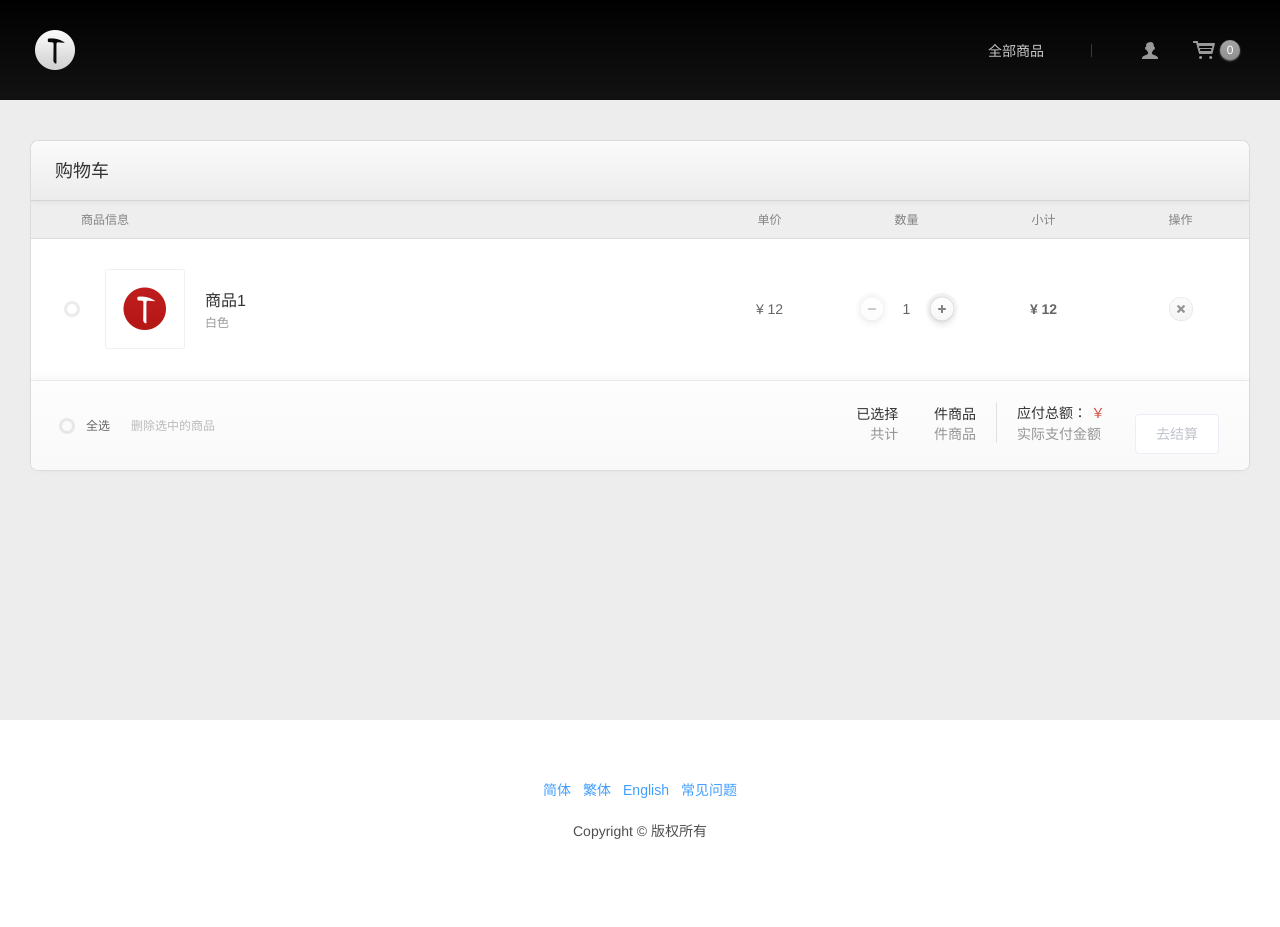
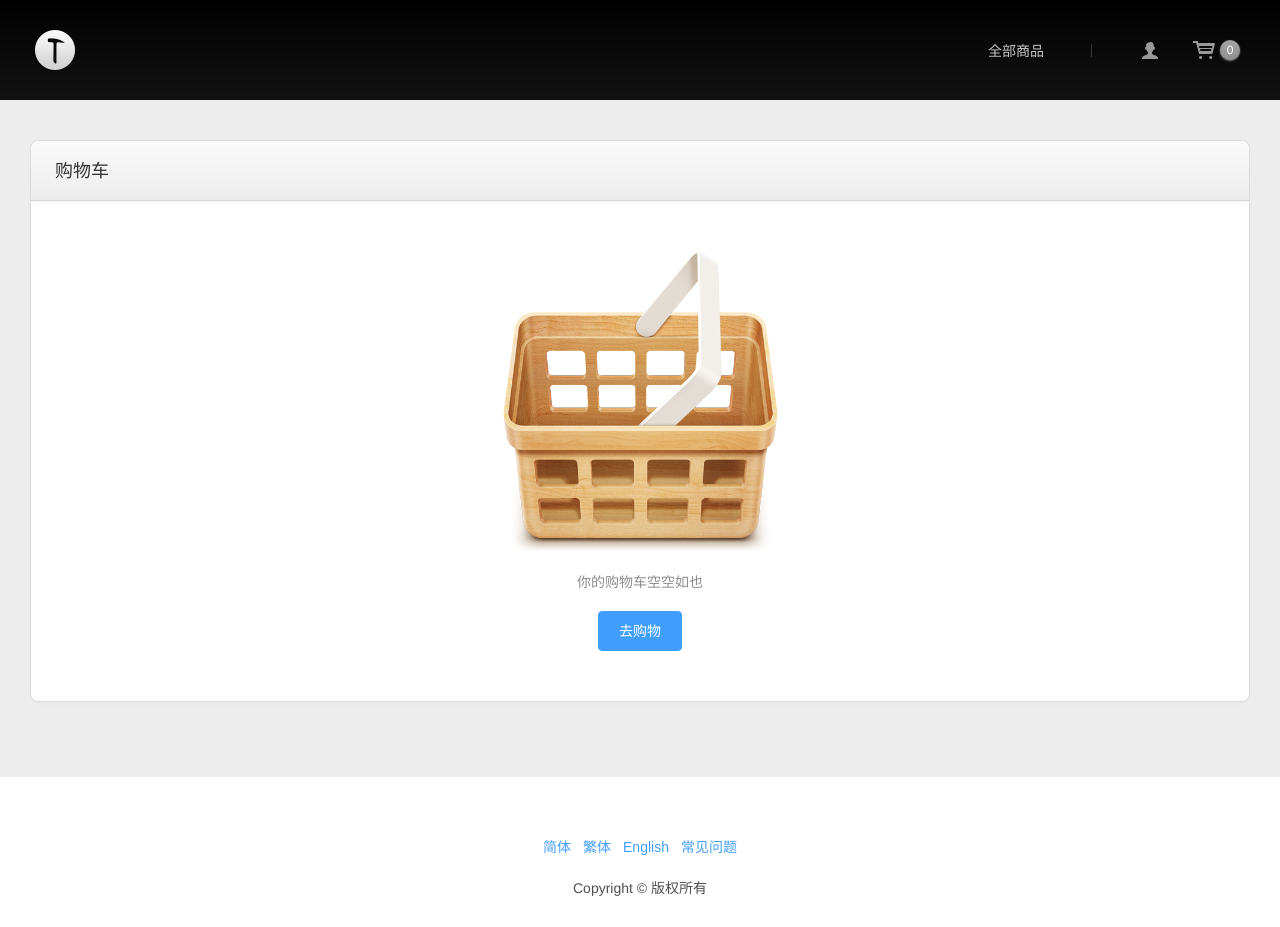
Before and after one commit to 675524901/shoppingdemo, a Vue app: page /#/cart in a window 1280 px wide. Before the commit the page ends 870 px from the top, so only its background shows below. Built offline with nearby package versions, Linux system fonts and the light colour scheme; what vue-infinite-scroll would draw is missing.

Commit message:
购物车勾选

```diff
--- a/src/components/MallGoods.vue
+++ b/src/components/GoodsCard.vue
@@ -13,11 +13,11 @@
           <router-link :to="'goodsDetail?productId='+msg.productId">
             <el-button style="margin: 0 5px" size="small" type="primary" plain>查看详情</el-button>
           </router-link>
-          <el-button style="margin: 0 5px" type="primary" size="small" @click="handleAddCart(msg.productId,msg.salePrice,msg.productName,msg.productImg)">加入购物车</el-button>
+          <el-button style="margin: 0 5px" type="primary" size="small" @click="handleAddCart(msg.productId,msg.productPrice,msg.productName,msg.productImg)">加入购物车</el-button>
         </div>
         <p>
           <span style="font-size: 16px">￥</span>
-          {{msg.salePrice}}</p>
+          {{msg.productPrice}}</p>
       </div>
     </div>
   </div>
@@ -62,7 +62,7 @@ export default {
         // 获取点击的坐标
         const elLeft = dom.getBoundingClientRect().left + dom.offsetWidth / 2
         const elTop = dom.getBoundingClientRect().top + dom.offsetHeight / 2
-        // 需要触发
+        // 处罚加入购物车动画
         this.$store.commit('ADD_ANIMATION', {
           moveShow: true,
           elLeft: elLeft,
--- a/src/components/Header.vue
+++ b/src/components/Header.vue
@@ -199,8 +199,10 @@ export default {
         this.$store.commit('EDIT_CART', { productId })
       }
     },
-    toCart() {},
-    // 控制顶部
+    toCart() {
+      this.$router.push({ path: '/cart' })
+    },
+    // 控制顶部，动态更新购物车小图标的视口参数
     navFixed() {
       if (
         this.$route.path === '/goodsList' ||
--- a/src/views/Cart/Cart.vue
+++ b/src/views/Cart/Cart.vue
@@ -55,7 +55,7 @@
                         <number-select :num="parseInt(item.productNum)" :id="item.productId" :checked="item.checked" style="height: 140px;
                                    display: flex;
                                    align-items: center;
-                                   justify-content: center;" :limit="parseInt(`${item.totalNum}`)" @edit-num="EditNum">
+                                   justify-content: center;" :limit="parseInt(5)" @edit-num="EditNum">
                         </number-select>
                         <!--单价-->
                         <div class="price1">¥ {{item.productPrice}}</div>
@@ -123,6 +123,7 @@
 import CHeader from '@/components/Header'
 import CFooter from '@/components/Footer'
 import NumberSelect from '@/components/NumberSelect'
+import { mapState } from 'vuex'
 export default {
   name: 'ShoppingCart',
   components: {
@@ -131,33 +132,108 @@ export default {
     NumberSelect
   },
   computed: {
-    checkAllFlag() {},
-    checkNum() {},
-    checkPrice() {},
-    totalNum() {}
+    ...mapState(['cartList']),
+    // 是否全选
+    checkAllFlag() {
+      return this.checkedCount === this.cartList.length
+    },
+    // 勾选的数量
+    checkedCount() {
+      var i = 0
+      this.cartList &&
+        this.cartList.forEach(item => {
+          if (item.checked === '1') i++
+        })
+      return Number(i)
+    },
+    // 计算总数量
+    totalNum() {
+      var totalNum = 0
+      this.cartList &&
+        this.cartList.forEach(item => {
+          totalNum += item.productNum
+        })
+      return Number(totalNum)
+    },
+    // 选中的总价格
+    checkPrice() {
+      var totalPrice = 0
+      this.cartList &&
+        this.cartList.forEach(item => {
+          if (item.checked === '1') {
+            totalPrice += item.productNum * item.productPrice
+          }
+        })
+      return totalPrice
+    },
+    // 选中的商品数量
+    checkNum() {
+      var checkNum = 0
+      this.cartList &&
+        this.cartList.forEach(item => {
+          if (item.checked === '1') {
+            checkNum += item.productNum
+          }
+        })
+      return checkNum
+    }
   },
   data() {
-    return {
-      cartList: [
-        {
-          productId: '111',
-          productName: '商品1',
-          productImg: '/static/images/smartisan_4ada7fecea.png',
-          productPrice: '12',
-          productNum: '1',
-          totalNum: '5',
-          checked: '0'
+    return {}
+  },
+  created() {
+    this.$store.commit('INIT_BUYCART')
+  },
+  methods: {
+    // 修改购物车
+    handleEdit(productId, productNum, checked) {
+      /* cartEdit({
+        productId,
+        productNum,
+        checked
+      }).then(res => {
+        if (res.status === '0') {
+          this.$store.commit('EDIT_CART', {
+            productId,
+            checked,
+            productNum
+          })
         }
-      ]
+      }) */
+      this.$store.commit('EDIT_CART', {
+        productId,
+        checked,
+        productNum
+      })
+    },
+    // 修改购物车
+    editCart(type, item) {
+      if (type && item) {
+        const checked = item.checked
+        const productId = item.productId
+        const productNum = item.productNum
+        // 勾选
+        if (type === 'check') {
+          const newChecked = checked === '1' ? '0' : '1'
+          this.handleEdit(productId, productNum, newChecked)
+        }
+      } else {
+        console.log('缺少所需参数')
+      }
+    },
+    cartdel(productId) {
+      // 后台删除此条购物车
+
+      this.$store.commit('EDIT_CART', { productId })
+    },
+    editCheckAll() {
+      const checkAll = !this.checkAllFlag
+      this.$store.commit('EDIT_CART', { checked: checkAll })
+    },
+    checkout() {},
+    EditNum(productNum, productId, checked) {
+      this.handleEdit(productId, productNum, checked)
     }
-  },
-  created() {},
-  methods: {
-    editCart() {},
-    cartdel() {},
-    editCheckAll() {},
-    checkout() {},
-    EditNum() {}
   }
 }
 </script>
--- a/src/views/Goods/GoodsDetail.vue
+++ b/src/views/Goods/GoodsDetail.vue
@@ -28,7 +28,7 @@
             <span>{{product.desc}}</span>
             <span class="price">
               <em>¥</em>
-              <i>{{product.price}}</i>
+              <i>{{product.productPrice}}</i>
             </span>
           </h6>
         </div>
@@ -41,12 +41,12 @@
           <el-row style="margin-top:15px;">
             <el-col>
               <span class="params-name">数量</span>
-              <el-input-number v-model="product.num" :min="1" :max="parseInt(`${product.totalNum}`)" label="描述文字"></el-input-number>
+              <el-input-number v-model="product.productNum" :min="1" :max="parseInt(`${product.totalNum}`)" label="描述文字"></el-input-number>
             </el-col>
           </el-row>
         </div>
         <div class="buy">
-          <el-button style="width: 145px" type="primary" plain>加入购物车</el-button>
+          <el-button style="width: 145px" type="primary" plain @click="handleAddCart()">加入购物车</el-button>
           <el-button style="width: 145px" type="primary">现在购买</el-button>
         </div>
       </div>
@@ -74,17 +74,20 @@
   </div>
 </template>
 <script>
+import { mapState } from 'vuex'
 export default {
   data() {
     return {
       activeName: 'first',
       productTable: [],
       product: {
+        productId: '001',
         productName: 'name',
         desc: 'desc sad',
-        price: '123',
-        num: '',
-        totalNum: '5'
+        productPrice: '123',
+        productNum: '',
+        totalNum: '5',
+        productImg: '/images/pic02.jpg'
       },
       small: [
         { src: '/static/images/smartisan_4ada7fecea.png' },
@@ -97,7 +100,43 @@ export default {
     // 模拟初始化时有大图
     this.big = this.small[0]
   },
-  methods: {}
+  computed: {
+    ...mapState(['login', 'showMoveImg', 'showCart'])
+  },
+  methods: {
+    handleAddCart() {
+      // 判断动画是否在运动
+      if (!this.showMoveImg) {
+        if (this.login) {
+          // 已经登陆
+        } else {
+          // 未登录
+          this.$store.commit('ADD_CART', {
+            productId: this.product.productId,
+            productPrice: this.product.productPrice,
+            productName: this.product.productName,
+            productImg: this.product.productImg,
+            productNum: this.product.productNum
+          })
+        }
+        // 加入购物车动画
+        var dom = event.target
+        // 获取点击的坐标
+        const elLeft = dom.getBoundingClientRect().left + dom.offsetWidth / 2
+        const elTop = dom.getBoundingClientRect().top + dom.offsetHeight / 2
+        // 需要触发
+        this.$store.commit('ADD_ANIMATION', {
+          moveShow: true,
+          elLeft: elLeft,
+          elTop: elTop,
+          img: this.product.productImg
+        })
+        if (!this.showCart) {
+          this.$store.commit('SHOW_CART', { showCart: true })
+        }
+      }
+    }
+  }
 }
 </script>
 <style lang="scss" scoped>
--- a/src/views/Goods/GoodsList.vue
+++ b/src/views/Goods/GoodsList.vue
@@ -13,7 +13,7 @@
 
     <!--商品-->
     <div class="goods-box w mt20">
-      <h-goods v-for="(item,i) in goodsList" :key="i" :msg="item"></h-goods>
+      <goods-card v-for="(item,i) in goodsList" :key="i" :msg="item"></goods-card>
     </div>
     <!--下拉无限滚动-->
     <div v-show="!busy" class="w load-more" v-infinite-scroll="loadMore" infinite-scroll-disabled="busy" infinite-scroll-distance="100">
@@ -22,11 +22,11 @@
   </div>
 </template>
 <script>
-import HGoods from '@/components/MallGoods'
+import GoodsCard from '@/components/GoodsCard'
 export default {
   name: 'GoodsList',
   components: {
-    HGoods
+    GoodsCard
   },
   data() {
     return {
@@ -36,58 +36,58 @@ export default {
         {
           productName: '名字1',
           sub_title: 'subTitle111',
-          productId: '111',
+          productId: '001',
           salePrice: '50',
-          productImageBig: '/static/images/smartisan_4ada7fecea.png'
+          productImageBig: '/images/pic01.jpg'
         },
         {
           productName: '名字2',
           sub_title: 'subTitle222',
-          productId: '222',
+          productId: '002',
           salePrice: '50',
-          productImageBig: '/static/images/smartisan_4ada7fecea.png'
+          productImageBig: '/images/pic01.jpg'
         },
         {
           productName: '名字2',
           sub_title: 'subTitle222',
-          productId: '222',
+          productId: '003',
           salePrice: '50',
-          productImageBig: '/static/images/smartisan_4ada7fecea.png'
+          productImageBig: '/images/pic01.jpg'
         },
         {
           productName: '名字2',
           sub_title: 'subTitle222',
-          productId: '222',
+          productId: '004',
           salePrice: '50',
-          productImageBig: '/static/images/smartisan_4ada7fecea.png'
+          productImageBig: '/images/pic01.jpg'
         },
         {
           productName: '名字2',
           sub_title: 'subTitle222',
-          productId: '222',
+          productId: '005',
           salePrice: '50',
-          productImageBig: '/static/images/smartisan_4ada7fecea.png'
+          productImageBig: '/images/pic01.jpg'
         },
         {
           productName: '名字2',
           sub_title: 'subTitle222',
-          productId: '222',
+          productId: '006',
           salePrice: '50',
-          productImageBig: '/static/images/smartisan_4ada7fecea.png'
+          productImageBig: '/images/pic01.jpg'
         },
         {
           productName: '名字2',
           sub_title: 'subTitle222',
-          productId: '222',
+          productId: '007',
           salePrice: '50',
-          productImageBig: '/static/images/smartisan_4ada7fecea.png'
+          productImageBig: '/images/pic01.jpg'
         },
         {
           productName: '名字2',
           sub_title: 'subTitle222',
-          productId: '222',
+          productId: '008',
           salePrice: '50',
-          productImageBig: '/static/images/smartisan_4ada7fecea.png'
+          productImageBig: '/images/pic01.jpg'
         }
       ],
       busy: false
--- a/src/views/Home/Home.vue
+++ b/src/views/Home/Home.vue
@@ -12,7 +12,7 @@
     <section class="w mt30 clearfix">
       <h-shelf title="热门商品">
         <div slot="content" class="floors">
-          <h-goods v-for="(item,i) in hotGoods" :msg="item" :key="i"></h-goods>
+          <goods-card v-for="(item,i) in hotGoods" :msg="item" :key="i"></goods-card>
         </div>
       </h-shelf>
     </section>
@@ -23,7 +23,7 @@
           <div class="imgbanner">
             <img :src="saleGoods[i].image" :alt="item.title">
           </div>
-          <h-goods :msg="tab" v-for="(tab,i) in item.tabs" :key="i"></h-goods>
+          <goods-card :msg="tab" v-for="(tab,i) in item.tabs" :key="i"></goods-card>
         </div>
       </h-shelf>
     </section>
@@ -31,7 +31,7 @@
 </template>
 <script>
 import HShelf from '@/components/Shelf'
-import HGoods from '@/components/MallGoods'
+import GoodsCard from '@/components/GoodsCard'
 export default {
   name: 'HomePage',
   data() {
@@ -40,15 +40,15 @@ export default {
         {
           productName: '名字1',
           desc: 'subTitle111',
-          productId: '111',
-          salePrice: '50',
+          productId: '001',
+          productPrice: '50',
           productImg: '/images/pic01.jpg'
         },
         {
           productName: '名字2',
           desc: 'subTitle222',
-          productId: '222',
-          salePrice: '50',
+          productId: '002',
+          productPrice: '50',
           productImg: '/images/pic02.jpg'
         }
       ],
@@ -58,8 +58,8 @@ export default {
             {
               productName: '名字1',
               desc: 'subTitle111',
-              productId: '101',
-              salePrice: '50',
+              productId: '003',
+              productPrice: '50',
               productImg: '/images/pic03.jpg'
             }
           ],
@@ -71,8 +71,8 @@ export default {
             {
               productName: '名字2',
               desc: 'subTitle222',
-              productId: '102',
-              salePrice: '50',
+              productId: '004',
+              productPrice: '50',
               productImg: '/images/pic01.jpg'
             }
           ],
@@ -93,7 +93,10 @@ export default {
   },
   components: {
     HShelf,
-    HGoods
+    GoodsCard
+  },
+  created() {
+    // 获取轮播图，热卖商品等列表
   },
   methods: {}
 }
--- a/src/views/Index.vue
+++ b/src/views/Index.vue
@@ -37,7 +37,7 @@ export default {
     ])
   },
   methods: {
-    // 动画结束后的回调，
+    // 动画结束后的回调，更新vuex数据
     listenInCart() {
       this.$store.commit('ADD_ANIMATION', {
         moveShow: false,
@@ -63,9 +63,11 @@ export default {
       elStyle.transition = 'transform .55s cubic-bezier(.29,.55,.51,1.08)'
       elChildSty.transition = 'transform .55s linear'
       // 动画结束
+      // transitionend事件在css完成过渡后触发
       elChild.addEventListener('transitionend', () => {
         this.listenInCart()
       })
+      // webkitAnimationEnd事件在css动画结束后触发
       elChild.addEventListener('webkitAnimationEnd', () => {
         this.listenInCart()
       })
```
